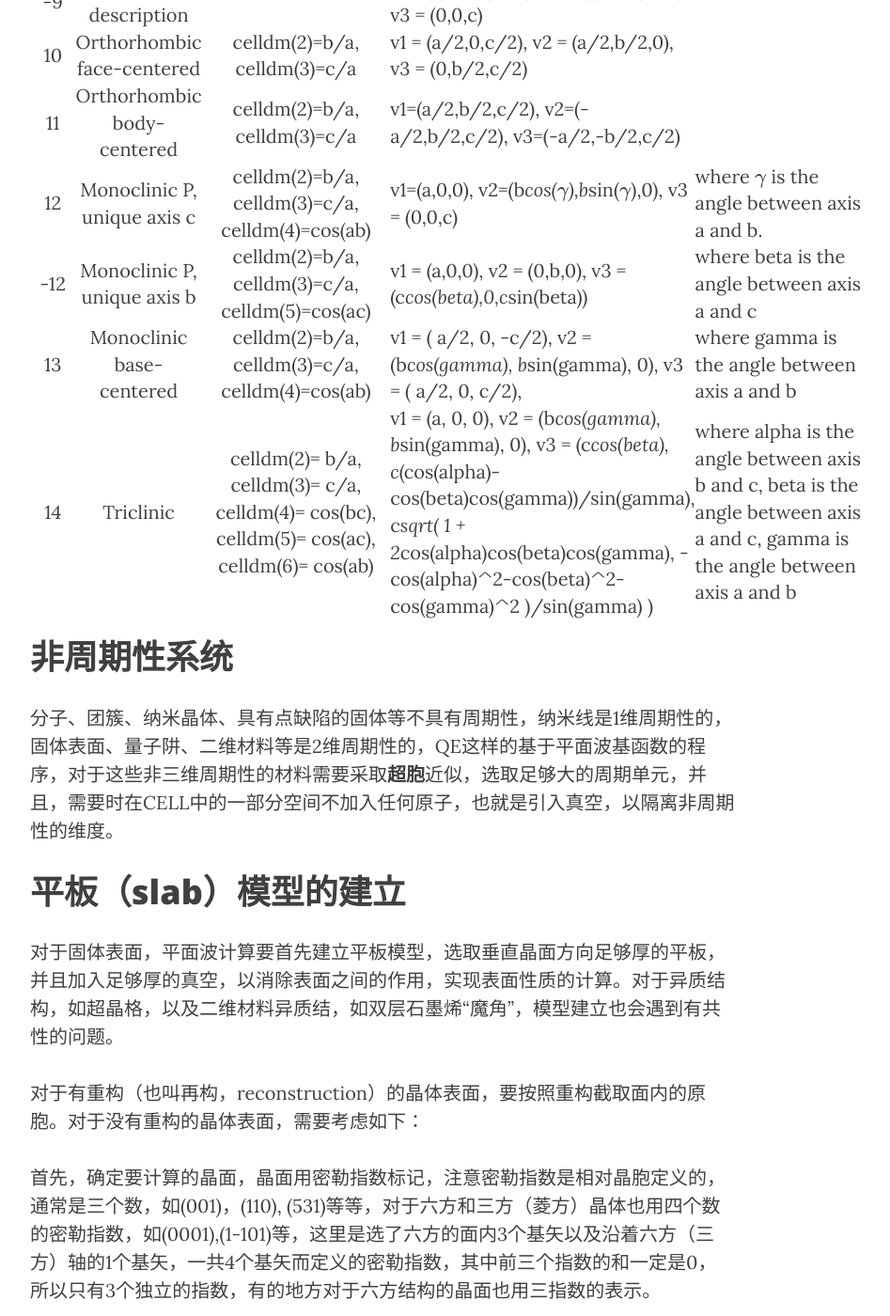
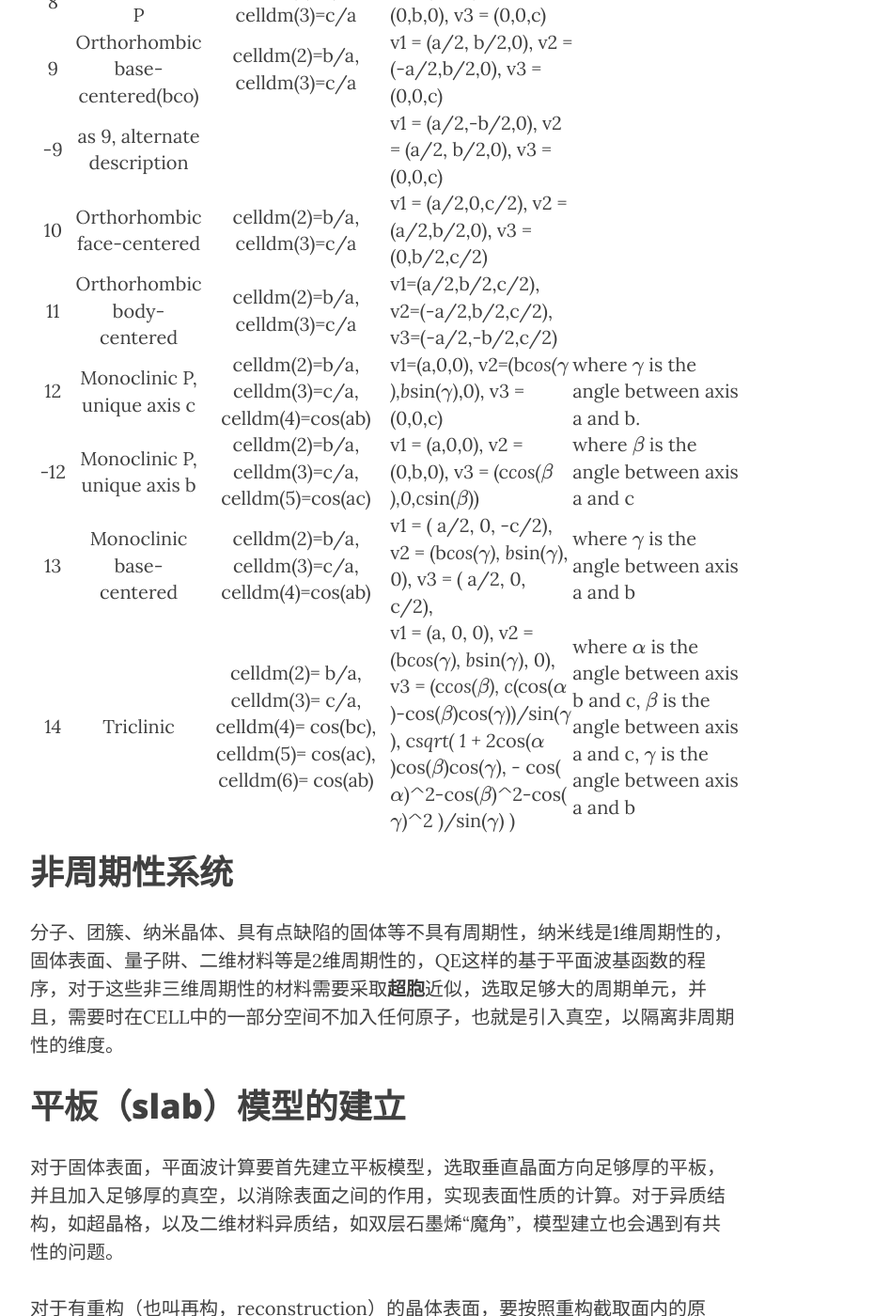
Before and after one commit to yyyu200/DFTbook, a Jekyll site: the page built from _posts/2019-04-07-TransCell.md, in a window 1280 px wide and 1400 px high, scrolled down 6719 px. Shown: the whole window at 94% size, without its empty margins (233-1180 px from the left). Built offline with Jekyll 4.4.1, drawn with Linux system fonts in a browser that asks for light colours; nearby versions of some CDN libraries; formulas are drawn with MathJax 3; comment, search, counter and statistics services are not loaded; some of the changed text lies outside the part shown.

Commit message:
modify at20190414-13:14:56-aliyun

```diff
--- a/_posts/2019-04-07-TransCell.md
+++ b/_posts/2019-04-07-TransCell.md
@@ -85,6 +85,7 @@ QE提供多种方式完成一件任务的设计风格，对于具有各种习惯
 
 最后，强烈建议做好结构之后，用可视化的软件如VESTA、Xcrysden、MS等画出晶体结构，检查一下原子间距等是否正确，这些软件并不都支持QE的输入格式，可能需要转换格式。
 
+|:---------:|:----------:|:----------:|:---------|:---------|
 |ibrav | structure | celldm(2)-celldm(6) or: b,c,cosab,cosac,cosbc| v1,v2,v3| notes|
 |:---------:|:----------:|:----------:|:---------|:---------|
 |  0   |        free         |  |   crystal axis provided in input: see card CELL_PARAMETERS||
@@ -92,8 +93,8 @@ QE提供多种方式完成一件任务的设计风格，对于具有各种习惯
 |  2   |        cubic F (fcc)|  |   v1 = (a/2)(-1,0,1),  v2 = (a/2)(0,1,1), v3 = (a/2)(-1,1,0) | |
 |  3   |        cubic I (bcc)|  |   v1 = (a/2)(1,1,1),  v2 = (a/2)(-1,1,1), v3 = (a/2)(-1,-1,1)| |
 |  4   |Hexagonal and Trigonal P | celldm(3)=c/a | v1 = a(1,0,0), v2 = a(-1/2,sqrt(3)/2,0),  v3 = a(0,0,c/a)||
-|  5   |Trigonal R, 3fold axis c | celldm(4)=cos(alpha) | v1 = a(tx,-ty,tz), v2 = a(0,2ty,tz),   v3 = a(-tx,-ty,tz)|   The crystallographic vectors form a three-fold star around the z-axis, the primitive cell is a simple rhombohedron. where c=cos(alpha) is the cosine of the angle alpha between any pair of crystallographic vectors, tx, ty, tz are: tx=sqrt((1-c)/2), ty=sqrt((1-c)/6), tz=sqrt((1+2c)/3)|
-| -5   |       Trigonal R, 3fold axis <111>  |  celldm(4)=cos(alpha) |v1 = a' (u,v,v),   v2 = a' (v,u,v),   v3 = a' (v,v,u)| The crystallographic vectors form a three-fold star around<111>. Defining a' = a/sqrt(3) :      where u and v are defined as u = tz - 2*sqrt(2)*ty,  v = tz + sqrt(2)*ty       and tx, ty, tz as for case ibrav=5 Note: if you prefer x,y,z as axis in the cubic limit,  set  u = tz + 2*sqrt(2)*ty,  v = tz - sqrt(2)*ty See also the note in Modules/latgen.f90|
+|  5   |Trigonal R, 3fold axis c | celldm(4)=cos($\alpha$) | v1 = a(tx,-ty,tz), v2 = a(0,2ty,tz),   v3 = a(-tx,-ty,tz)|   The crystallographic vectors form a three-fold star around the z-axis, the primitive cell is a simple rhombohedron. where c=cos($\alpha$) is the cosine of the angle $\alpha$ between any pair of crystallographic vectors, tx, ty, tz are: tx=sqrt((1-c)/2), ty=sqrt((1-c)/6), tz=sqrt((1+2c)/3)|
+| -5   |       Trigonal R, 3fold axis <111>  |  celldm(4)=cos($\alpha$) |v1 = a' (u,v,v),   v2 = a' (v,u,v),   v3 = a' (v,v,u)| The crystallographic vectors form a three-fold star around<111>. Defining a' = a/sqrt(3) :      where u and v are defined as u = tz - 2*sqrt(2)*ty,  v = tz + sqrt(2)*ty       and tx, ty, tz as for case ibrav=5 Note: if you prefer x,y,z as axis in the cubic limit,  set  u = tz + 2*sqrt(2)*ty,  v = tz - sqrt(2)*ty See also the note in Modules/latgen.f90|
 |  6   |       Tetragonal P (st) | celldm(3)=c/a|      v1 = a(1,0,0),  v2 = a(0,1,0),  v3 = a(0,0,c/a) ||
 |  7   |       Tetragonal I (bct)| celldm(3)=c/a | v1=(a/2)(1,-1,c/a),  v2=(a/2)(1,1,c/a),  v3=(a/2)(-1,-1,c/a) ||
 |  8   |       Orthorhombic P    | celldm(2)=b/a, celldm(3)=c/a| v1 = (a,0,0),  v2 = (0,b,0), v3 = (0,0,c)||
@@ -102,9 +103,10 @@ QE提供多种方式完成一件任务的设计风格，对于具有各种习惯
 | 10   |       Orthorhombic face-centered    |  celldm(2)=b/a, celldm(3)=c/a| v1 = (a/2,0,c/2),  v2 = (a/2,b/2,0),  v3 = (0,b/2,c/2)|
 | 11   |       Orthorhombic body-centered    |  celldm(2)=b/a, celldm(3)=c/a| v1=(a/2,b/2,c/2),  v2=(-a/2,b/2,c/2),  v3=(-a/2,-b/2,c/2)|
 | 12   |       Monoclinic P, unique axis c   |  celldm(2)=b/a, celldm(3)=c/a, celldm(4)=cos(ab)| v1=(a,0,0), v2=(b*cos($\gamma$),b*sin($\gamma$),0),  v3 = (0,0,c)|  where $\gamma$ is the angle between axis a and b.
-|-12   |       Monoclinic P, unique axis b   |  celldm(2)=b/a, celldm(3)=c/a, celldm(5)=cos(ac)| v1 = (a,0,0), v2 = (0,b,0), v3 = (c*cos(beta),0,c*sin(beta))| where beta is the angle between axis a and c
-| 13   |       Monoclinic base-centered      |   celldm(2)=b/a, celldm(3)=c/a, celldm(4)=cos(ab)| v1 = (  a/2,         0,                -c/2), v2 = (b*cos(gamma), b*sin(gamma), 0), v3 = (  a/2,         0,                  c/2),|  where gamma is the angle between axis a and b
-| 14    |      Triclinic                  |     celldm(2)= b/a, celldm(3)= c/a, celldm(4)= cos(bc), celldm(5)= cos(ac), celldm(6)= cos(ab)|v1 = (a, 0, 0), v2 = (b*cos(gamma), b*sin(gamma), 0), v3 = (c*cos(beta),  c*(cos(alpha)-cos(beta)cos(gamma))/sin(gamma), c*sqrt( 1 + 2*cos(alpha)cos(beta)cos(gamma), - cos(alpha)^2-cos(beta)^2-cos(gamma)^2 )/sin(gamma) )| where alpha is the angle between axis b and c, beta is the angle between axis a and c, gamma is the angle between axis a and b
+|-12   |       Monoclinic P, unique axis b   |  celldm(2)=b/a, celldm(3)=c/a, celldm(5)=cos(ac)| v1 = (a,0,0), v2 = (0,b,0), v3 = (c*cos($\beta$),0,c*sin($\beta$))| where $\beta$ is the angle between axis a and c
+| 13   |       Monoclinic base-centered      |   celldm(2)=b/a, celldm(3)=c/a, celldm(4)=cos(ab)| v1 = (  a/2,         0,                -c/2), v2 = (b*cos($\gamma$), b*sin($\gamma$), 0), v3 = (  a/2,         0,                  c/2),|  where $\gamma$ is the angle between axis a and b
+| 14    |      Triclinic                  |     celldm(2)= b/a, celldm(3)= c/a, celldm(4)= cos(bc), celldm(5)= cos(ac), celldm(6)= cos(ab)|v1 = (a, 0, 0), v2 = (b*cos($\gamma$), b*sin($\gamma$), 0), v3 = (c*cos($\beta$),  c*(cos($\alpha$)-cos($\beta$)cos($\gamma$))/sin($\gamma$), c*sqrt( 1 + 2*cos($\alpha$)cos($\beta$)cos($\gamma$), - cos($\alpha$)^2-cos($\beta$)^2-cos($\gamma$)^2 )/sin($\gamma$) )| where $\alpha$ is the angle between axis b and c, $\beta$ is the angle between axis a and c, $\gamma$ is the angle between axis a and b
+|:---------:|:----------:|:----------:|:---------|:---------|
 
 # 非周期性系统
 
```
